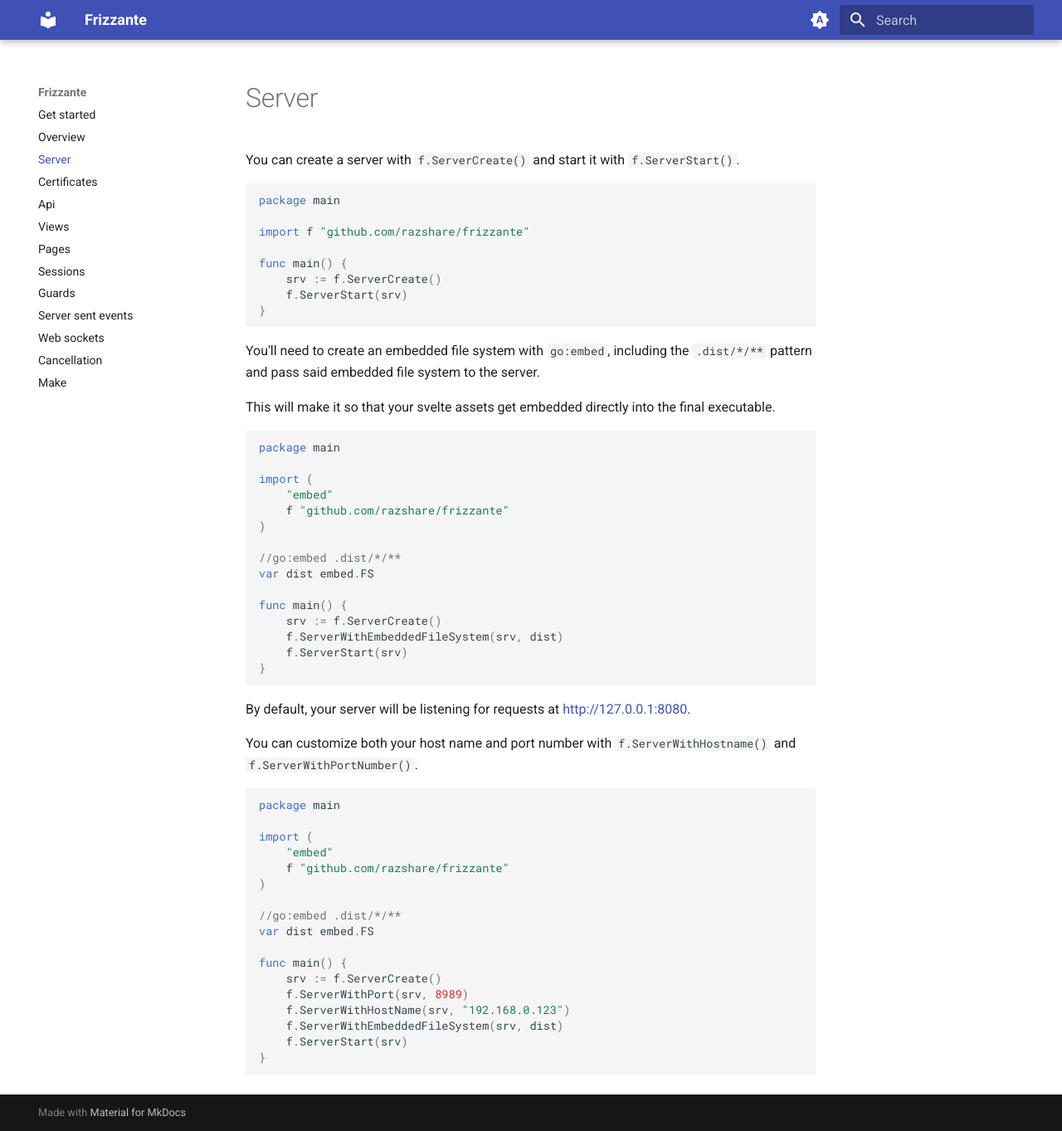
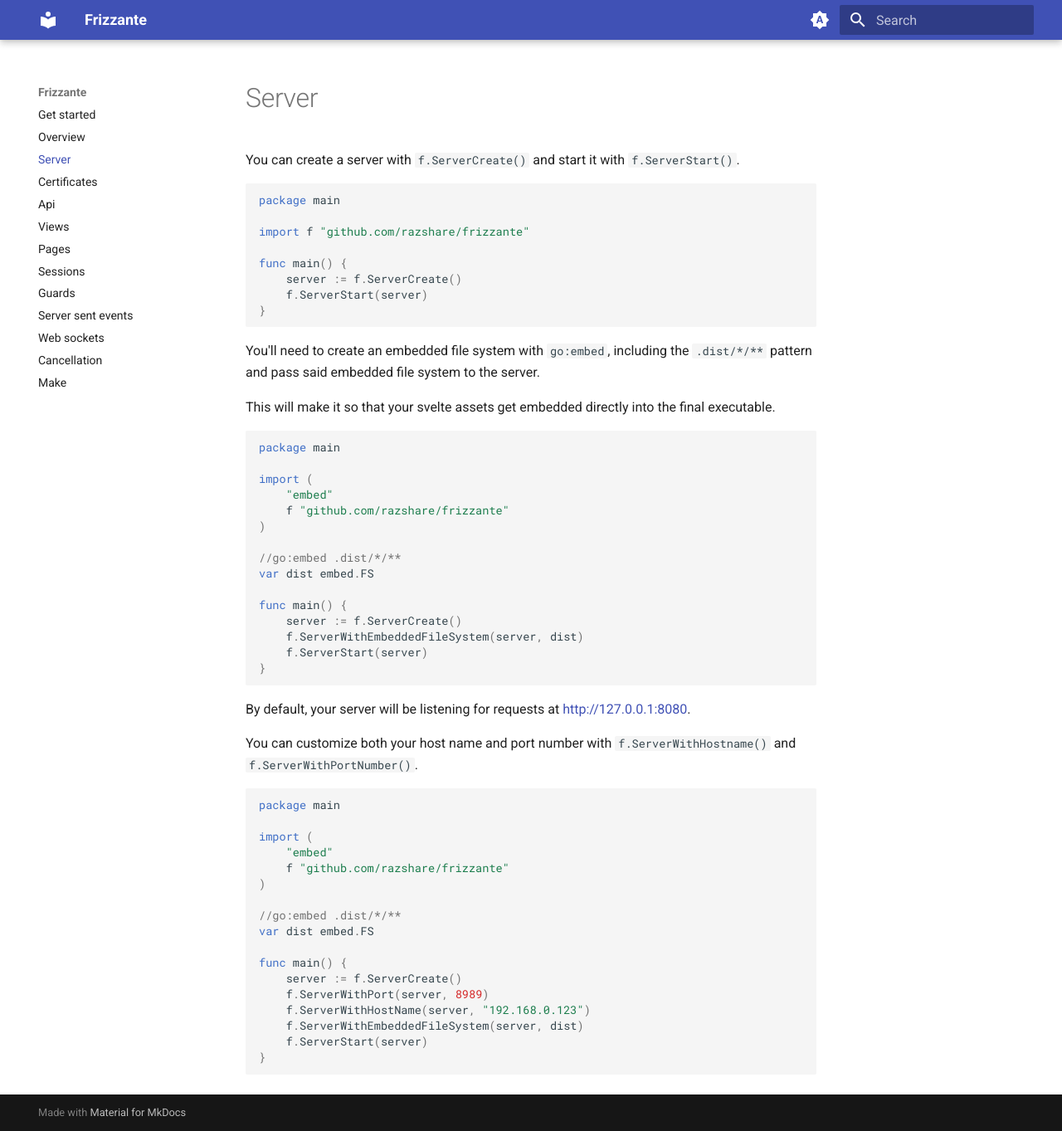
Before and after one commit to razshare/frizzante-docs, an MkDocs documentation site: the page built from docs/server.md, in a window 1280 px wide and 1363 px high. Shown: the whole window at 83% size. Built offline with MkDocs 1.6.1 and Material for MkDocs 9.7.7, drawn with Linux system fonts in a browser that asks for light colours.

Commit message:
chore(docs): fixing names.

````diff
--- a/docs/server.md
+++ b/docs/server.md
@@ -6,8 +6,8 @@
 import f "github.com/razshare/frizzante"
 
 func main() {
-	srv := f.ServerCreate()
-	f.ServerStart(srv)
+	server := f.ServerCreate()
+	f.ServerStart(server)
 }
 ```
 
@@ -28,9 +28,9 @@
 var dist embed.FS
 
 func main() {
-	srv := f.ServerCreate()
-	f.ServerWithEmbeddedFileSystem(srv, dist)
-	f.ServerStart(srv)
+	server := f.ServerCreate()
+	f.ServerWithEmbeddedFileSystem(server, dist)
+	f.ServerStart(server)
 }
 ```
 
@@ -50,10 +50,10 @@
 var dist embed.FS
 
 func main() {
-	srv := f.ServerCreate()
-	f.ServerWithPort(srv, 8989)
-	f.ServerWithHostName(srv, "192.168.0.123")
-	f.ServerWithEmbeddedFileSystem(srv, dist)
-	f.ServerStart(srv)
+	server := f.ServerCreate()
+	f.ServerWithPort(server, 8989)
+	f.ServerWithHostName(server, "192.168.0.123")
+	f.ServerWithEmbeddedFileSystem(server, dist)
+	f.ServerStart(server)
 }
 ```
````
Also changed, not shown: docs/api.md (+1 -1 lines), docs/certificates.md (+1 -1 lines), docs/pages.md (+1 -1 lines), docs/sessions.md (+1 -1 lines).
